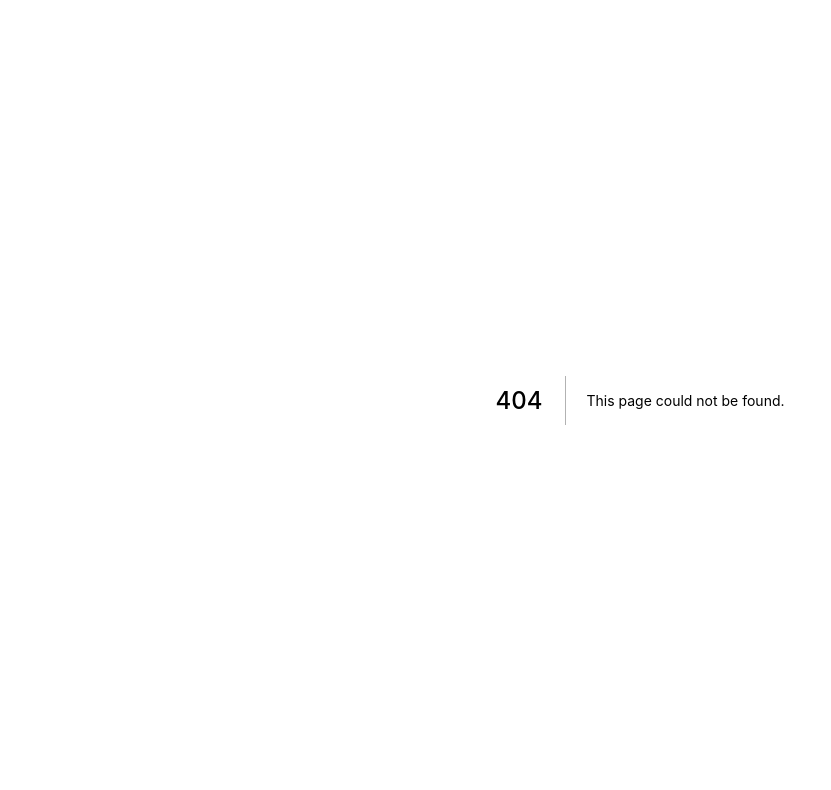
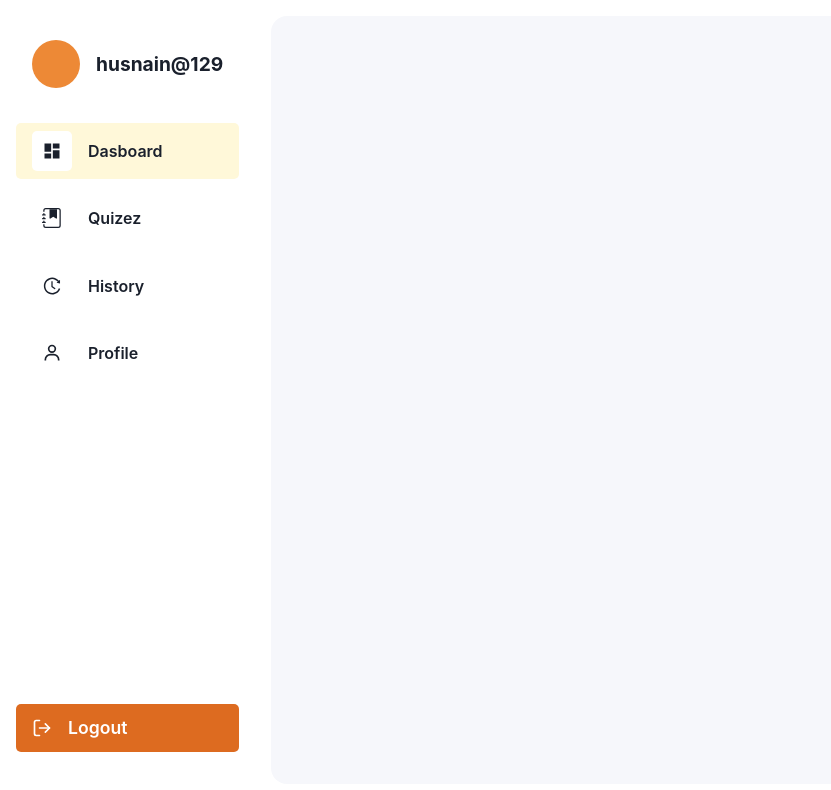
Before and after one commit to husnain129/test-u, a Next.js app: page /tutor in a window 1280 px wide. Before the commit this address had no page. Shown: the top 790 px of the page, without its empty margins (0-831 px from the left). Built offline with nearby package versions, Linux system fonts and the light colour scheme.

Commit message:
component: working on tutor module

```diff
--- /dev/null
+++ b/components/tutor/dashboad/dashboard.tsx
@@ -0,0 +1,17 @@
+import { Flex } from '@chakra-ui/react';
+import Sidebar from 'layout/tutor/sidebar/sidebar';
+
+const Dashboard = () => {
+  return (
+    <Flex w="100vw" minH={'100vh'} flex="1">
+      <Flex flex=".2" h="full">
+        <Sidebar />
+      </Flex>
+      <Flex flex=".8" p="1em" w="full" h="100vh">
+        <Flex w="full" h="full" borderRadius={'1em'} bg="#F6F7FB"></Flex>
+      </Flex>
+    </Flex>
+  );
+};
+
+export default Dashboard;
--- /dev/null
+++ b/layout/tutor/sidebar/sidebar-data.ts
@@ -0,0 +1,8 @@
+export type TSideBarData = 'Dasboard' | 'Quizez' | 'History' | 'Profile';
+
+export const SiderBarData: TSideBarData[] = [
+  'Dasboard',
+  'Quizez',
+  'History',
+  'Profile',
+];
--- /dev/null
+++ b/layout/tutor/sidebar/sidebar.tsx
@@ -0,0 +1,115 @@
+import { Box, Button, Flex, Text } from '@chakra-ui/react';
+import { useState } from 'react';
+import { AiOutlineHistory } from 'react-icons/ai';
+import { BiUser } from 'react-icons/bi';
+import { BsJournalBookmarkFill } from 'react-icons/bs';
+import { FiLogOut } from 'react-icons/fi';
+import { MdDashboard } from 'react-icons/md';
+import { SiderBarData, TSideBarData } from './sidebar-data';
+
+const SideBarIcons = (title: TSideBarData) => {
+  switch (title) {
+    case 'Dasboard':
+      return <MdDashboard size={20} />;
+    case 'Profile':
+      return <BiUser size={20} />;
+    case 'History':
+      return <AiOutlineHistory size={20} />;
+    case 'Quizez':
+      return <BsJournalBookmarkFill size={20} />;
+  }
+};
+
+const Sidebar = () => {
+  const [selectedSidebarItem, setSelectedSidebarItem] =
+    useState<TSideBarData>('Dasboard');
+
+  return (
+    <Flex
+      w="full"
+      h="100vh"
+      py="2em"
+      flexDir={'column'}
+      justifyContent="space-between"
+    >
+      <Flex flexDir={'column'} w="full" gap=".7em" px={'1em'}>
+        <Flex
+          gap={'1em'}
+          h="4em"
+          mb={'1em'}
+          alignItems={'center'}
+          w="full"
+          px="1em"
+        >
+          <Box w="3em" h="3em" borderRadius={'full'} bg="orange.400" />
+          <Text fontSize={'1.2em'} fontWeight="bold">
+            husnain@129
+          </Text>
+        </Flex>
+        {SiderBarData.map((item, index) => (
+          <Box key={index} onClick={() => setSelectedSidebarItem(item)}>
+            <SideBarItems selectedItem={selectedSidebarItem} title={item} />
+          </Box>
+        ))}
+      </Flex>
+      <Flex w="full" gap=".7em" px={'1em'}>
+        <Button
+          gap={'1em'}
+          display="flex"
+          h="3em"
+          mb={'1em'}
+          colorScheme="orange"
+          cursor={'pointer'}
+          borderRadius="5px"
+          alignItems={'center'}
+          justifyContent="flex-start"
+          w="full"
+          px="1em"
+        >
+          <FiLogOut size={20} />
+          <Text fontSize={'1.1em'}>Logout</Text>
+        </Button>
+      </Flex>
+    </Flex>
+  );
+};
+
+const SideBarItems = ({
+  title,
+  selectedItem,
+}: {
+  title: TSideBarData;
+  selectedItem: TSideBarData;
+}) => {
+  return (
+    <Flex
+      gap={'1em'}
+      h="3.5em"
+      w="full"
+      fontWeight={'semibold'}
+      alignItems={'center'}
+      borderRadius="5px"
+      cursor={'pointer'}
+      px="1em"
+      bg={selectedItem === title ? '#FFF8D9' : 'white'}
+      transition="all 300ms"
+      _hover={{
+        background: '#FFF8D9',
+      }}
+    >
+      <Flex
+        h="2.5em"
+        w="2.5em"
+        borderRadius={'5px'}
+        bg="white"
+        alignItems={'center'}
+        justifyContent="center"
+      >
+        {SideBarIcons(title)}
+      </Flex>
+      <Text>{title}</Text>
+    </Flex>
+  );
+};
+
+export default Sidebar;
--- a/pages/index.tsx
+++ b/pages/index.tsx
@@ -3,7 +3,7 @@ import Navbar from 'layout/navbar';
 
 const Home = () => {
   return (
-    <Flex w="full" flexDir={"column"} h="full">
+    <Flex w="full" flexDir={'column'} h="full">
       <Navbar />
       <Text>Hello</Text>
     </Flex>
--- /dev/null
+++ b/pages/tutor/index.tsx
@@ -0,0 +1,7 @@
+import Dashboard from '@/components/tutor/dashboad/dashboard';
+
+const TutorPage = () => {
+  return <Dashboard />;
+};
+
+export default TutorPage;
```
Also changed, not shown: components/public/quiz/quiz-card.tsx (+38 -16 lines), components/public/quiz/quiz-detail.tsx (+19 -9 lines), components/public/quiz/quiz.tsx (+27 -11 lines), layout/navbar.tsx (+30 -7 lines), pages/quiz/[param].tsx (+9 -8 lines), 1 other file (tests, documents, lock files or other folders).
